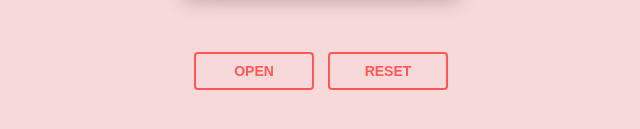
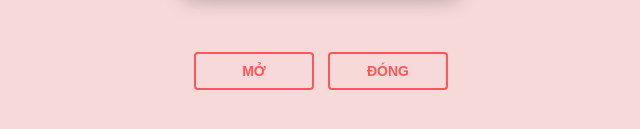
Before and after one commit to nguyentruong298/love-NguyenNgocAnh, a plain HTML site: page index.html in a window 1280 px wide. Shown: the part 483-612 px from the top of the page, 319-959 px from the left. Drawn offline with nearby package versions, Linux system fonts and the light colour scheme.

Commit message:
Update index.html

```diff
--- a/index.html
+++ b/index.html
@@ -25,8 +25,8 @@
     </div>
 </div>
 <div class="reset">
-    <button id="open">Open</button>
-    <button id="reset">Reset</button>
+    <button id="open">Mở</button>
+    <button id="reset">Đóng</button>
 </div>
 
 <!--
```
